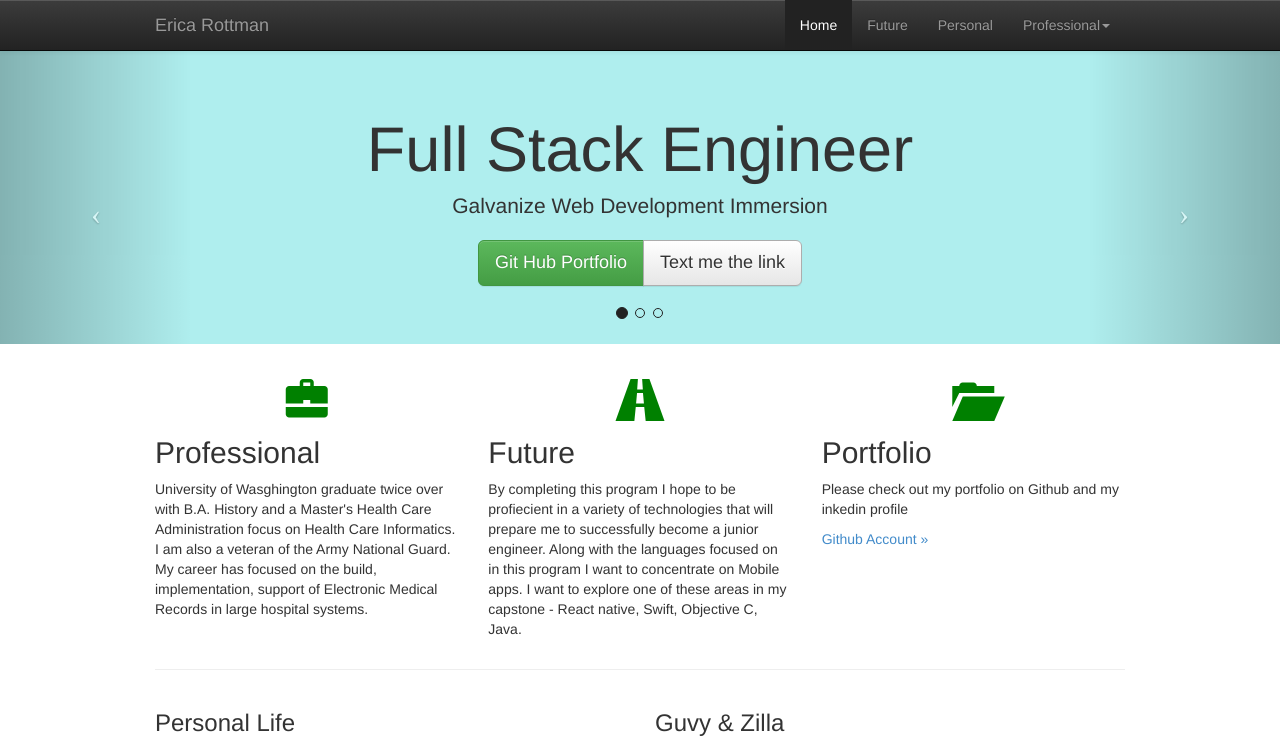
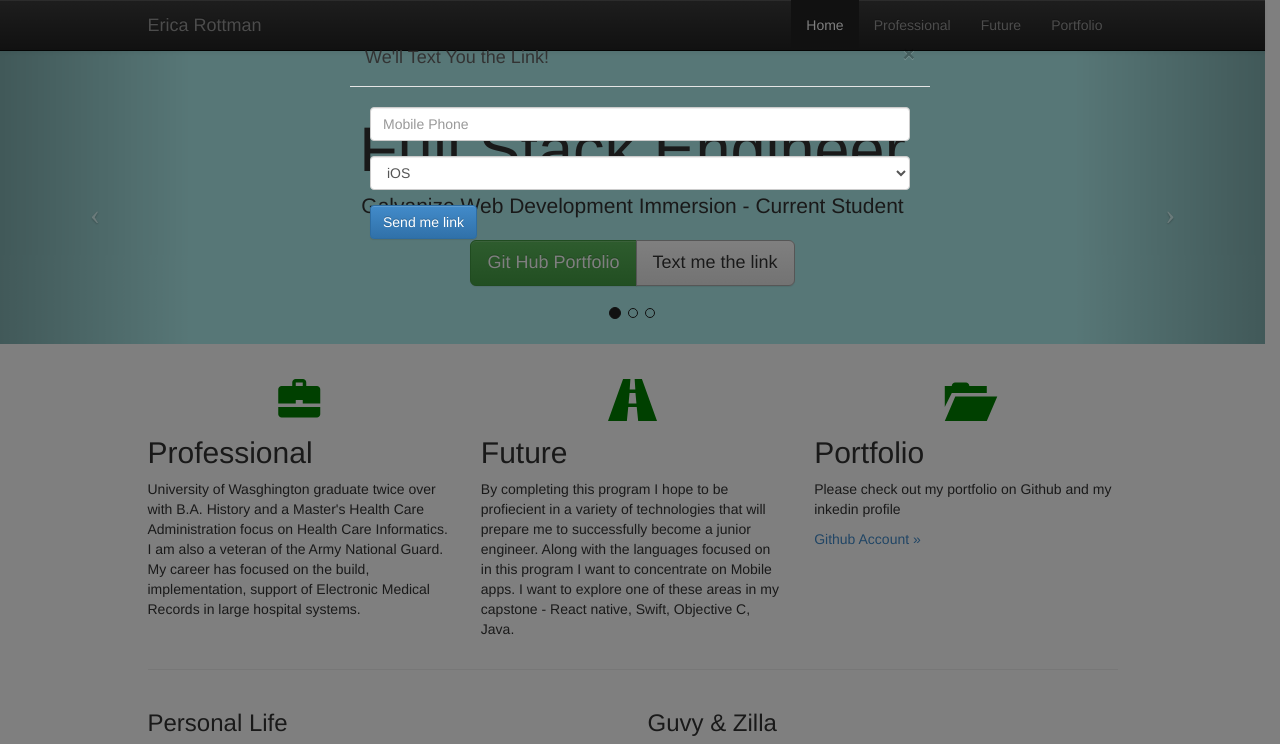
Before and after one commit to erottman/Erica-Rottman-Personal-Profile-Web-Page, a plain HTML site: page index.html in a window 1280 px wide. Both pictures are taken after a click on the link "Text me the link". Shown: the top 744 px of the page. Drawn offline with nearby package versions, Linux system fonts and the light colour scheme.

Commit message:
working modal

```diff
--- a/index.html
+++ b/index.html
@@ -30,18 +30,9 @@
 
                 <ul class="nav navbar-nav navbar-right">
                     <li class="active"><a href="#">Home</a></li>
+                    <li><a href="#">Professional</a></li>
                     <li><a href="#">Future</a></li>
-                    <li><a href="#">Personal</a></li>
-
-                    <li class="dropdown">
-                        <a data-toggle="dropdown" data-target="#">Professional<b class="caret">
-                      </b></a>
-                        <ul class="dropdown-menu">
-                            <li><a href="#">Github</a></li>
-                            <li class="divider"></li>
-                            <li><a href="#">Linkedin</a></li>
-                        </ul>
-                    </li>
+                    <li><a href="#">Portfolio</a></li>
                 </ul>
             </div>
         </div>
@@ -54,36 +45,32 @@
     <div id="myCarousel" class="carousel slide jumbotron">
         <div class="container">
             <ol class="carousel-indicators">
-            <li class="active" data-target= "#myCarousel" data-slide-to="0"></li>
-            <li data-target= "#myCarousel" data-slide-to="1"></li>
-            <li data-target= "#myCarousel" data-slide-to="2"></li>
+                <li class="active" data-target="#myCarousel" data-slide-to="0"></li>
+                <li data-target="#myCarousel" data-slide-to="1"></li>
+                <li data-target="#myCarousel" data-slide-to="2"></li>
             </ol>
             <div class="carousel-inner">
                 <div class="item active">
                     <h1>Full Stack Engineer</h1>
-                    <p class="lead">Galvanize Web Development Immersion</p>
+                    <p class="lead">Galvanize Web Development Immersion - Current Student</p>
                     <p class="btn-group">
                         <a class="btn btn-success btn-lg" href="#">Git Hub Portfolio</a>
-                        <a class="btn btn-default btn-lg hidden-xs" href="#">Text me the link</a>
+                        <a class="btn btn-default btn-lg hidden-xs" data-toggle="modal" href="#textModal">Text me the link</a>
                     </p>
                 </div>
-
                 <div class="item">
                     <h1>Current Projects</h1>
                     <p class="lead">What's Under Development </p>
                     <p>
                         <a class="btn btn-success btn-lg" href="#">Github</a>
                     </p>
-
                 </div>
-
                 <div class="item">
-                  <h1>Profession Experience</h1>
+                    <h1>Professional Experience</h1>
                     <p class="lead">Linkedin</p>
                     <p>
                         <a class="btn btn-success btn-lg" href="#">Linkedin</a>
                     </p>
-
                 </div>
             </div>
         </div>
@@ -96,6 +83,39 @@
     </div>
 
     <!-- End carousel -->
+
+    <!-- Modal -->
+    <div class="modal fade" id="textModal">
+        <div class="modal-dialog">
+            <div class="model-content">
+
+                <div class="modal-header">
+                    <button type="button" class="close" data-dismiss="modal" aria-hidden="true">&times;</button>
+                    <h4 class="modal-title">We'll Text You the Link!</h4>
+                </div>
+                <div class="modal-body">
+                    <form class="form">
+
+                        <div class="form-group">
+                            <label class="sr-only" for="mobilePhone">Mobile Phone</label>
+                            <input type="tel" class="form-control" id="mobilePhone" placeholder="Mobile Phone">
+                        </div>
+
+                        <div class="form-group">
+                            <select class="form-control">
+                          <option>iOS</option>
+                          <option>Andriod</option>
+                        </select>
+                      </div>
+                      <button type="submit" class="btn btn-primary"  data-dismiss="modal">Send me link </button>
+                    </form>
+                  </div>
+                </div>
+                </div>
+            </div>
+
+
+        <!--End Modal -->
 
 
         <div class="container">
@@ -110,8 +130,8 @@
                 <div class="col-sm-4">
                     <b class="glyphicon glyphicon-road"></b>
                     <h2>Future </h2>
-                <p>By completing this program I hope to be profiecient in a variety of technologies that will prepare me to successfully become a junior engineer. Along with the languages focused on in this program I want to concentrate on Mobile apps. I
-                    want to explore one of these areas in my capstone - React native, Swift, Objective C, Java.
+                    <p>By completing this program I hope to be profiecient in a variety of technologies that will prepare me to successfully become a junior engineer. Along with the languages focused on in this program I want to concentrate on Mobile apps.
+                        I want to explore one of these areas in my capstone - React native, Swift, Objective C, Java.
                 </div>
 
                 <div class="col-sm-4">
@@ -126,8 +146,9 @@
             <div class="row">
                 <div class="col-sm-6">
                     <h3>Personal Life</h3>
-                <p>I like pina colodas and getting caught in the rain....Joking aside, I'm a Washington native, currently, I live in West Seattle with my husband Jeremy and our two corgis - Govenor and Godzilla. I'm pretty Basic - I like the Seahawks, playing
-                    tennis, summer evenings down on Alki, mexican food at La Fonda Cantina in Georgetown, and kaorke at the New Luck Toy. I love to travel and cannot go a year without seeing a new place..this year its Nicargua and hopefully Cuba.
+                    <p>I like pina colodas and getting caught in the rain....Joking aside, I'm a Washington native, currently, I live in West Seattle with my husband Jeremy and our two corgis - Govenor and Godzilla. I'm pretty Basic - I like the Seahawks,
+                        playing tennis, summer evenings down on Alki, mexican food at La Fonda Cantina in Georgetown, and kaorke at the New Luck Toy. I love to travel and cannot go a year without seeing a new place..this year its Nicargua and hopefully
+                        Cuba.
                         <hr>
                         <img src="img/paris.jpg" class=".img-responsive img-circle" alt="costa rica" height="240" width="260">
                 </div>
```
Lines whose indentation alone changed are shown as unchanged.
